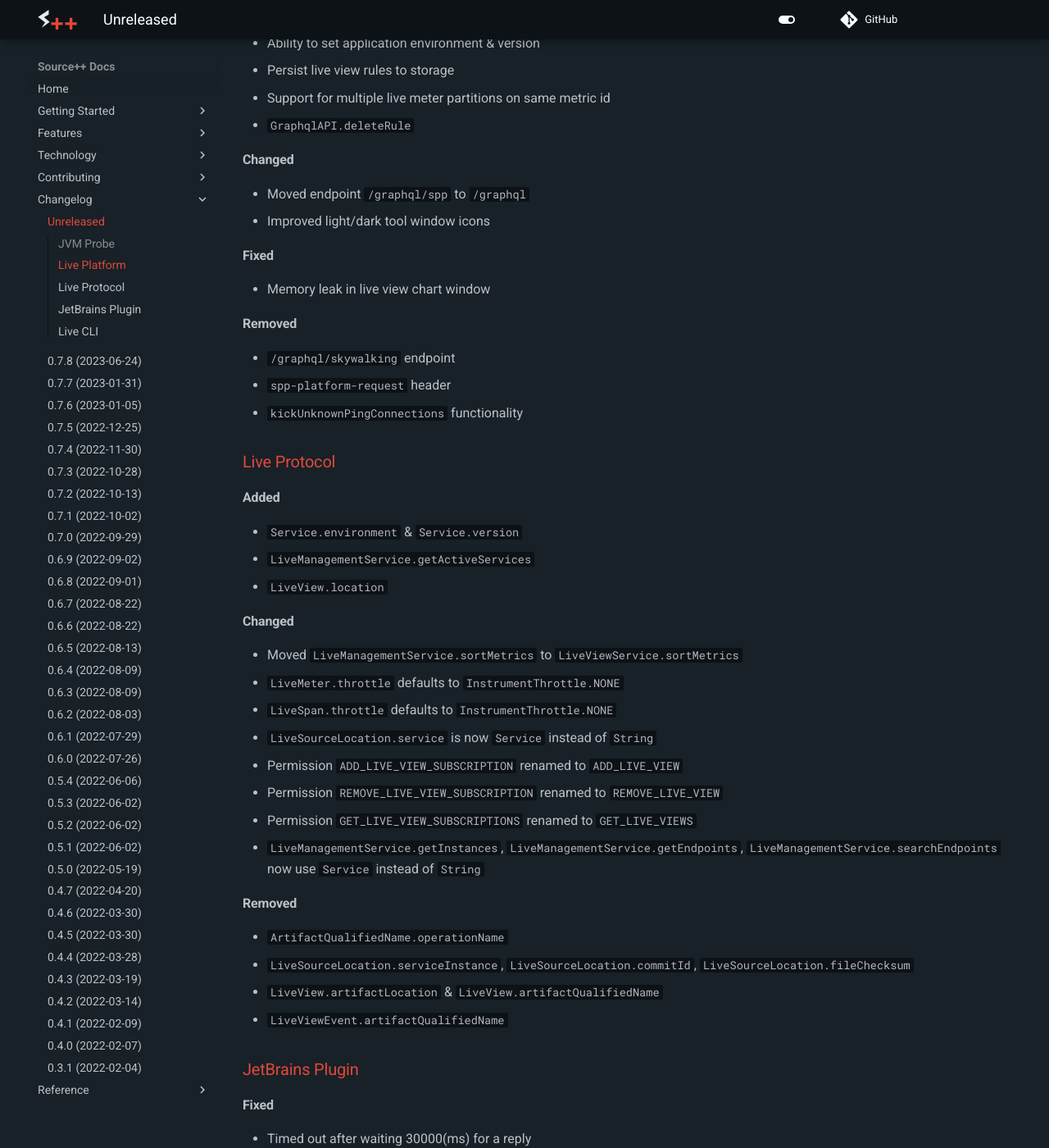
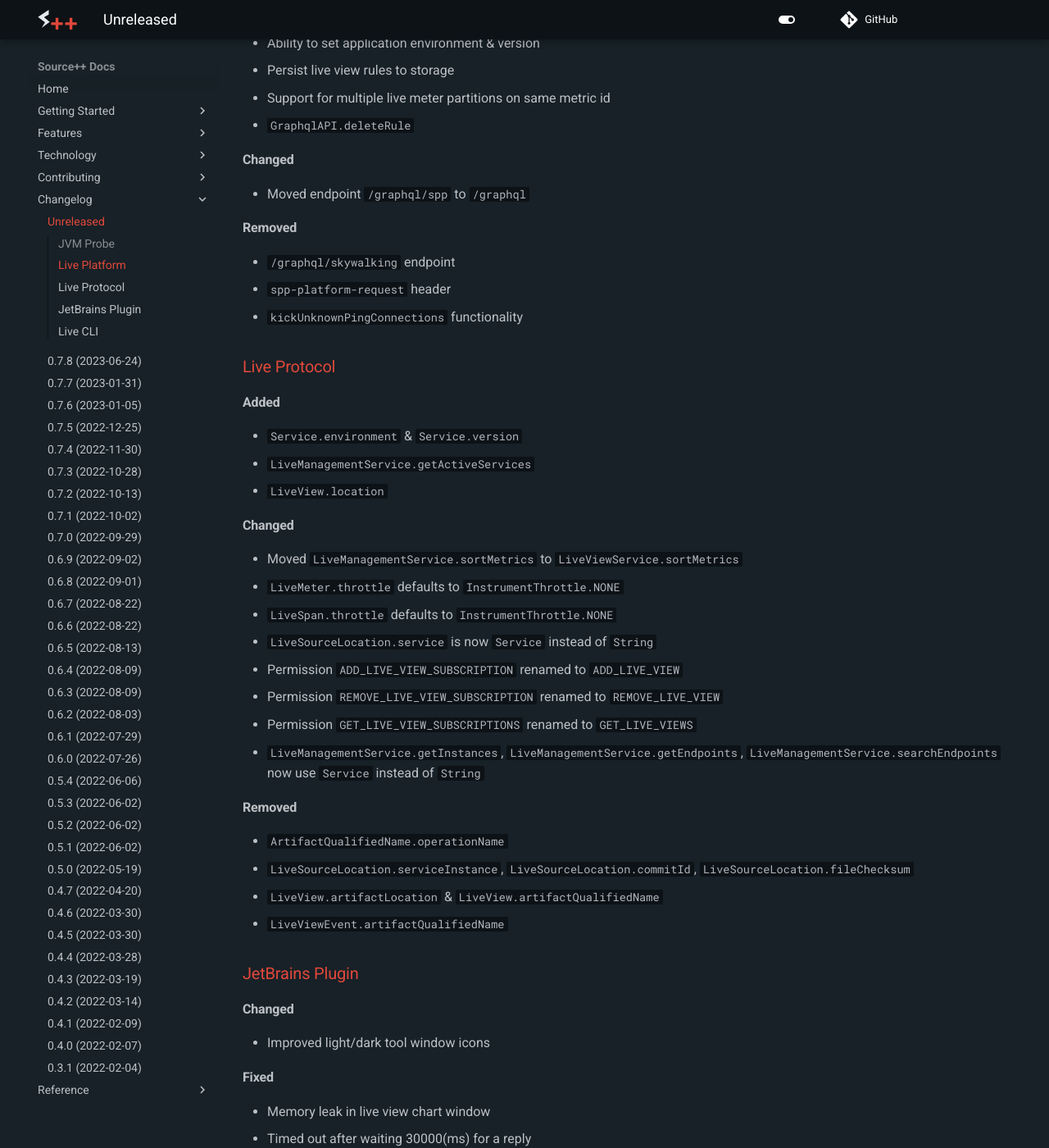
Before and after one commit to sourceplusplus/documentation, an MkDocs documentation site: the page built from docs/changelog/README.md, in a window 1280 px wide and 1400 px high, scrolled down 456 px. Shown: the whole window at 82% size. Built offline with MkDocs 1.6.1 and Material for MkDocs 9.7.7, drawn with Linux system fonts in a browser that asks for light colours; comment, search, counter and statistics services are not loaded; the version menu is left out; some of the changed lines change nothing that is shown.

Commit message:
doc: changelog

```diff
--- a/docs/changelog/README.md
+++ b/docs/changelog/README.md
@@ -18,10 +18,6 @@
 
 #### Changed
 - Moved endpoint `/graphql/spp` to `/graphql`
-- Improved light/dark tool window icons
-
-#### Fixed
-- Memory leak in live view chart window
 
 #### Removed
 - `/graphql/skywalking` endpoint
@@ -53,7 +49,11 @@
 
 ### [JetBrains Plugin](https://github.com/sourceplusplus/interface-jetbrains)
 
+#### Changed
+- Improved light/dark tool window icons
+
 #### Fixed
+- Memory leak in live view chart window
 - Timed out after waiting 30000(ms) for a reply
 - NPE in JVMMarkerUtils.getQualifiedName
 - ISE in JVMLoggerDetector.handleKotlinCall
```
